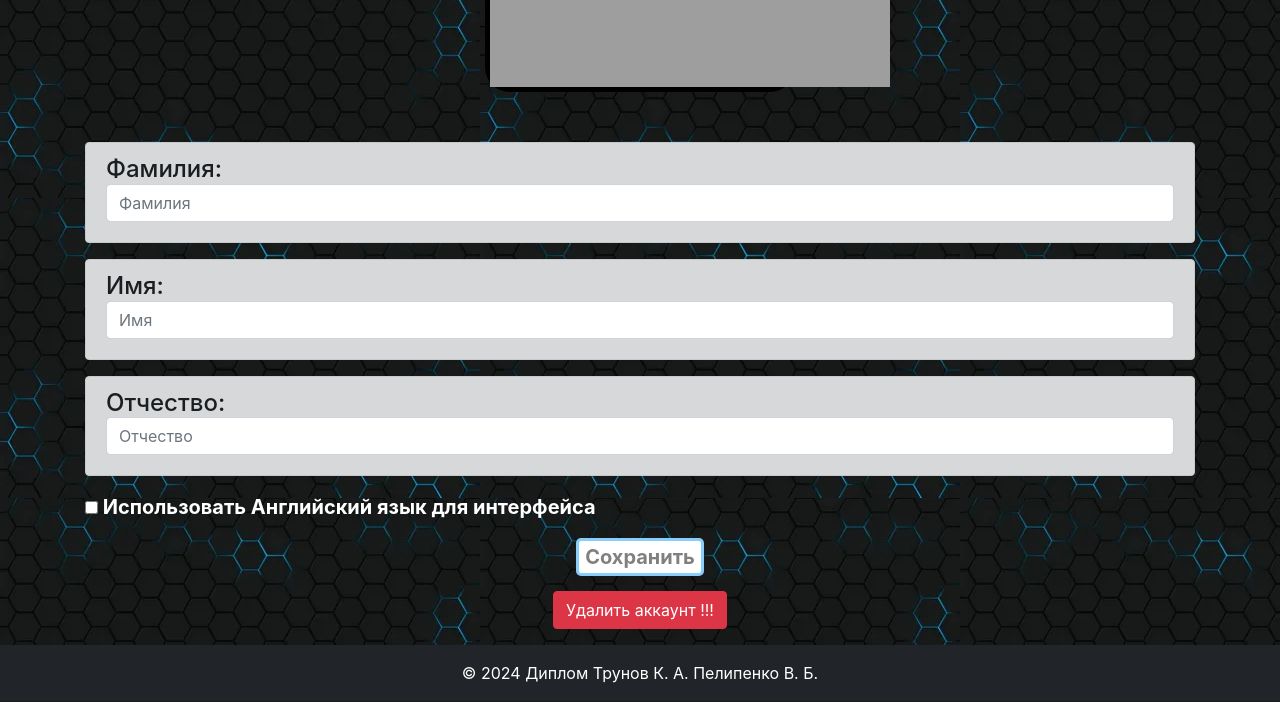
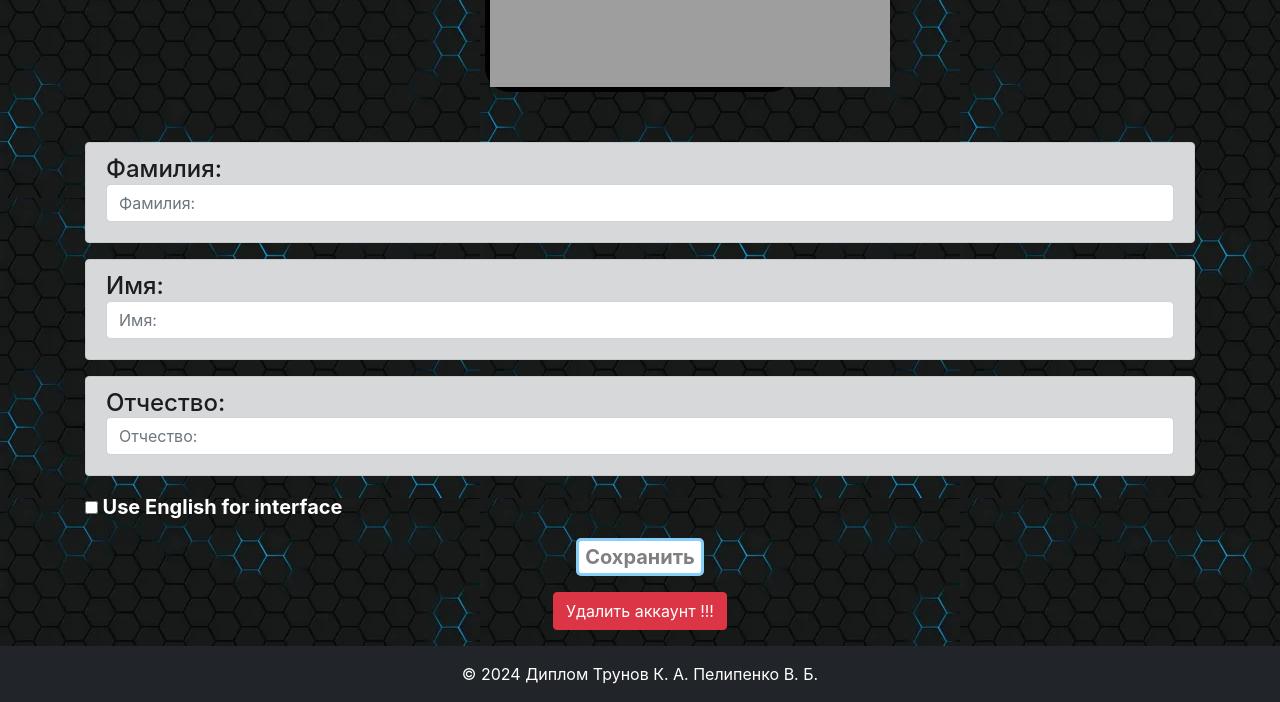
Before and after one commit to KlimentFis/Our_Diploma, a Django app: template src/Diploma/LanguageTest/templates/profile.html in a window 1280 px wide. Shown: the part 402-1104 px from the top of the page. Run offline with Django 3.2, Linux system fonts and the light colour scheme; the template is opened without the code that fills it, so the values that code supplies are empty; some libraries are stand-ins or nearby versions; grey boxes are pictures that could not be loaded.

Commit message:
Добавлен перевод страниц на Английский язык и положено начало отправки данный на сервер

```diff
--- a/src/Diploma/Diploma/settings.py
+++ b/src/Diploma/Diploma/settings.py
@@ -41,7 +41,7 @@ INSTALLED_APPS = [
     'django.contrib.staticfiles',
 
     'LanguageTest',
-    # 'users'
+    'users'
 ]
 
 MIDDLEWARE = [
@@ -133,4 +133,4 @@ STATICFILES_DIRS = [
 # https://docs.djangoproject.com/en/3.2/ref/settings/#default-auto-field
 
 DEFAULT_AUTO_FIELD = 'django.db.models.BigAutoField'
-AUTO_USER_
+AUTH_USER_MODEL = 'users.MyUser'
--- a/src/Diploma/LanguageTest/templates/UserList.html
+++ b/src/Diploma/LanguageTest/templates/UserList.html
@@ -7,7 +7,7 @@
 </style>
 
 <div class="container">
-    <h1 class="white-text first-text" style="text-align: center; margin-bottom: 40px;">Список пользователей</h1>
+    <h1 class="white-text first-text" style="text-align: center; margin-bottom: 40px;">{% if request.user.use_english %}User list{% else %}Список пользователей{% endif %}</h1>
     {% for user in users %}
         <div class="alert {% if forloop.counter|divisibleby:2 %}alert-primary {% else %}alert-secondary {% endif %}" role="alert">
             <h4>
--- a/src/Diploma/LanguageTest/templates/base.html
+++ b/src/Diploma/LanguageTest/templates/base.html
@@ -114,26 +114,26 @@
         <div class="collapse navbar-collapse" id="navbarsExample01">
             <ul class="navbar-nav me-auto mb-2 mb-lg-0 flex-lg-row flex-column"> <!-- Added flex-lg-row and flex-column classes -->
                 <li class="nav-item">
-                    <a class="nav-link" href="{% url 'index' %}">Главная</a>
+                    <a class="nav-link" href="{% url 'index' %}">{% if request.user.use_english %}Main{% else %}Главная{% endif %}</a>
                 </li>
                 <li class="nav-item">
-                    <a class="nav-link" href="{% url 'tests' %}">Тесты</a>
+                    <a class="nav-link" href="{% url 'tests' %}">{% if request.user.use_english %}Tests{% else %}Тесты{% endif %}</a>
                 </li>
                 <li class="nav-item">
-                    <a class="nav-link" href="{% url 'profile' %}">Профиль</a>
+                    <a class="nav-link" href="{% url 'profile' %}">{% if request.user.use_english %}Profile{% else %}Профиль{% endif %}</a>
                 </li>
                 <li class="nav-item">
-                    <a class="nav-link" href="{% url 'about_us' %}">Информация о нас</a>
+                    <a class="nav-link" href="{% url 'about_us' %}">{% if request.user.use_english %}Information about Us{% else %}Информация о нас{% endif %}</a>
                 </li>
                 <li class="nav-item">
-                    <a class="nav-link" href="{% url 'UserList' %}">Список пользователей</a>
+                    <a class="nav-link" href="{% url 'UserList' %}">{% if request.user.use_english %}User list{% else %}Список пользователей{% endif %}</a>
                 </li>
                 <li class="nav-item">
-                    <a class="nav-link" href="{% url 'links' %}">Ссылки на учебные материалы</a>
+                    <a class="nav-link" href="{% url 'links' %}">{% if request.user.use_english %}Links to training materials{% else %}Ссылки на учебные материалы{% endif %}</a>
                 </li>
                 {% if request.user.is_authenticated %}
                 <li class="nav-item">
-                    <a class="nav-link" onclick="exit()" style="color: red;">Выход</a>
+                    <a class="nav-link" onclick="exit()" style="color: red;">{% if request.user.use_english %}Exit{% else %}Выход{% endif %}</a>
                 </li>
                 {% endif %}
             </ul>
@@ -170,15 +170,15 @@
         <div class="modal-dialog">
             <div class="modal-content">
                 <div class="modal-header">
-                    <h5 class="modal-title" id="exitModalLabel">Подтверждение</h5>
+                    <h5 class="modal-title" id="exitModalLabel">{% if request.user.use_english %}Confirmation{% else %}Подтверждение{% endif %}</h5>
                     <button type="button" class="btn-close" data-bs-dismiss="modal" aria-label="Close"></button>
                 </div>
                 <div class="modal-body">
-                    <p>Вы действительно хотите выйти?</p>
+                    <p>{% if request.user.use_english %}Do you really want to get out?{% else %}Вы действительно хотите выйти?{% endif %}</p>
                 </div>
                 <div class="modal-footer">
-                    <button type="button" class="btn btn-secondary" data-bs-dismiss="modal">Отмена</button>
-                    <button type="button" class="btn btn-primary" onclick="logout()">Да</button>
+                    <button type="button" class="btn btn-secondary" data-bs-dismiss="modal">{% if request.user.use_english %}Cancel{% else %}Отмена{% endif %}</button>
+                    <button type="button" class="btn btn-primary" onclick="logout()">{% if request.user.use_english %}Yes{% else %}Да{% endif %}</button>
                 </div>
             </div>
         </div>
--- a/src/Diploma/LanguageTest/templates/profile.html
+++ b/src/Diploma/LanguageTest/templates/profile.html
@@ -1,33 +1,46 @@
 {% extends 'base.html' %}
 {% block content %}
     <div class="container">
-        <h1 class="white-text first-text" style="margin-bottom: 40px;">Личный профиль</h1>
+        <h1 class="white-text first-text" style="margin-bottom: 40px;">{% if request.user.use_english %}Personal profile{% else %}Личный профиль{% endif %}</h1>
         <div style="background-color: grey; width: 310px; border: 5px solid black; border-radius: 25px; margin: 0 auto;">
             <img src="https://storage.googleapis.com/multi-static-content/previews/artage-io-thumb-198da939ef8b67952b65bebae63855c4.png" alt="" style="height:300px;">
         </div>
         <div class="text-center">
             <h2 style="align: center; color: white;">{{request.user.username}}</h2>
         </div>
+
+        <form action="" method="post">
+            {% csrf_token %}
             <div class="alert alert-dark" role="alert" style="margin-top: 50px;">
-            <h4>Фамилия: <input type="text" class="form-control" placeholder="Фамилия" aria-label="FirstName" aria-describedby="basic-addon1"></h4>
+                <h4>{% if request.user.use_english %}FirstName: {% else %}Фамилия: {% endif %}
+                    <input type="text" class="form-control" placeholder="{% if request.user.use_english %}FirstName: {% else %}Фамилия: {% endif %}" aria-label="FirstName" aria-describedby="basic-addon1" name="LastName">
+                </h4>
             </div>
 
             <div class="alert alert-dark" role="alert">
-            <h4>Имя: <input type="text" class="form-control" placeholder="Имя" aria-label="LastName" aria-describedby="basic-addon1"></h4>
+                <h4>{% if request.user.use_english %}LastName: {% else %}Имя: {% endif %}
+                    <input type="text" class="form-control" placeholder="{% if request.user.use_english %}LastName: {% else %}Имя: {% endif %}" aria-label="LastName" aria-describedby="basic-addon1" name="FirstName">
+                </h4>
             </div>
 
             <div class="alert alert-dark" role="alert">
-            <h4>Отчество: <input type="text" class="form-control" placeholder="Отчество" aria-label="Patronymic" aria-describedby="basic-addon1"></h4>
+                <h4>{% if request.user.use_english %}Patronymic: {% else %}Отчество: {% endif %}
+                    <input type="text" class="form-control" placeholder="{% if request.user.use_english %}Patronymic: {% else %}Отчество: {% endif %}" aria-label="Patronymic" aria-describedby="basic-addon1" name="Patronymic">
+                </h4>
             </div>
 
-        <input type="checkbox" {% if False %} checked {% endif %}><strong class="checkbox-label" style="color: white; font-size: 20px;"> Использовать Английский язык для интерфейса</strong>
-        <input type="submit" value="Сохранить" style="background-color: white; border-radius: 5px; border: 3px solid lightskyblue; font-weight: bold; font-size: 20px; color: grey; display: block; margin: 2vh auto 15px;">
+            <input type="checkbox" {% if request.user.use_english %} checked {% endif %} aria-label="UseEnglish" name="UseEnglish">
+            <strong class="checkbox-label" style="color: white; font-size: 20px;">
+                {% if not request.user.use_english %} Use English for interface{% else %} Использовать Английский язык для интерфейса{% endif %}
+            </strong>
+            <input type="submit" value="{% if request.user.use_english %}Save{% else %}Сохранить{% endif %}" style="background-color: white; border-radius: 5px; border: 3px solid lightskyblue; font-weight: bold; font-size: 20px; color: grey; display: block; margin: 2vh auto 15px;">
+        </form>
 
-        <!-- Кнопка для вызова модального окна -->
+
         <!-- Кнопка для вызова модального окна -->
         <div class="container text-center"> <!-- Добавлен класс text-center -->
             <button type="button" class="btn btn-danger" data-bs-toggle="modal" data-bs-target="#staticBackdrop" style="margin-bottom: 2vh;">
-                Удалить аккаунт !!!
+                {% if request.user.use_english %}Delete account !!!{% else %}Удалить аккаунт !!!{% endif %}
             </button>
         </div>
 
@@ -36,17 +49,17 @@
           <div class="modal-dialog">
             <div class="modal-content">
               <div class="modal-header">
-                <h5 class="modal-title" id="staticBackdropLabel">Подтверждение удаления аккаунта</h5>
+                <h5 class="modal-title" id="staticBackdropLabel">{% if request.user.use_english %}Confirming account deletion{% else %}Подтверждение удаления аккаунта{% endif %}</h5>
                 <button type="button" class="btn-close" data-bs-dismiss="modal" aria-label="Close"></button>
               </div>
               <div class="modal-body">
-                <p>Вы действительно хотите удалить аккаунт?</p>
+                <p>{% if request.user.use_english %}Do you really want to delete the account?{% else %}Вы действительно хотите удалить аккаунт?{% endif %}</p>
               </div>
               <div class="modal-footer">
-                <button type="button" class="btn btn-secondary" data-bs-dismiss="modal">Отмена</button>
+                <button type="button" class="btn btn-secondary" data-bs-dismiss="modal">{% if request.user.use_english %}Cancel{% else %}Отмена{% endif %}</button>
                 <form method="post" action="{% url 'delete_accaunt' %}">
                   {% csrf_token %}
-                  <button type="submit" class="btn btn-danger">Удалить</button>
+                  <button type="submit" class="btn btn-danger">{% if request.user.use_english %}Delete{% else %}Удалить{% endif %}</button>
                 </form>
               </div>
             </div>
@@ -56,7 +69,7 @@
 
     <script>
         function confirmDelete() {
-            var value = confirm("Вы действительно хотите удалить аккаунт?");
+            var value = confirm("{% if request.user.use_english %}Do you really want to delete the account?{% else %}Вы действительно хотите удалить аккаунт?{% endif %}");
             return value; // Возвращаем результат подтверждения в форму
         }
     </script>
```
Also changed, not shown: src/Diploma/LanguageTest/templates/index.html (+6 -6 lines), src/Diploma/LanguageTest/views.py (+28 -4 lines). Lines whose indentation alone changed are shown as unchanged.
